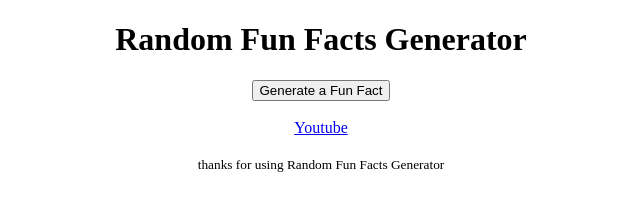
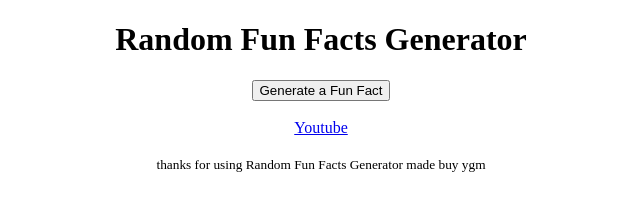
Before and after one commit to YGMontop/rffg, a plain HTML site: page index.html in a window 1280 px wide. Shown: the full height of the page, 319-959 px from the left. Drawn offline with Linux system fonts and the light colour scheme.

Commit message:
Update index.html

```diff
--- a/index.html
+++ b/index.html
@@ -12,7 +12,7 @@
       <a href="Youtube.html">Youtube</a>
       <br>
       <br>
-      <small>thanks for using Random Fun Facts Generator</small>
+      <small>thanks for using Random Fun Facts Generator made buy ygm</small>
     </center>
     <script>
       function generateFact() {
```
